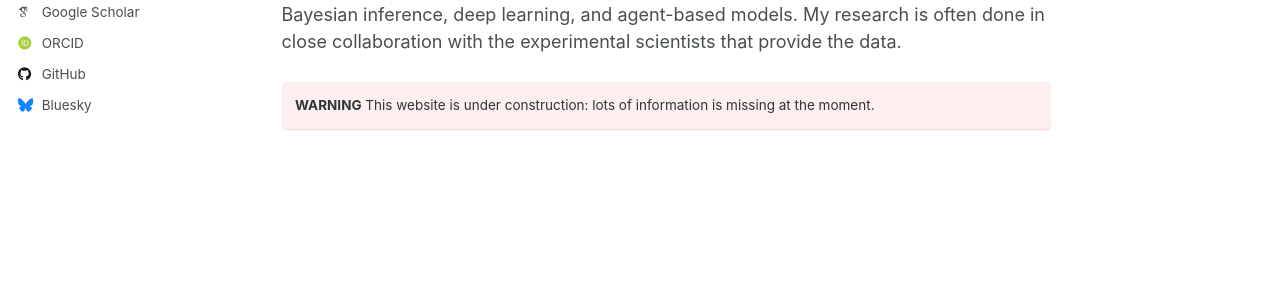
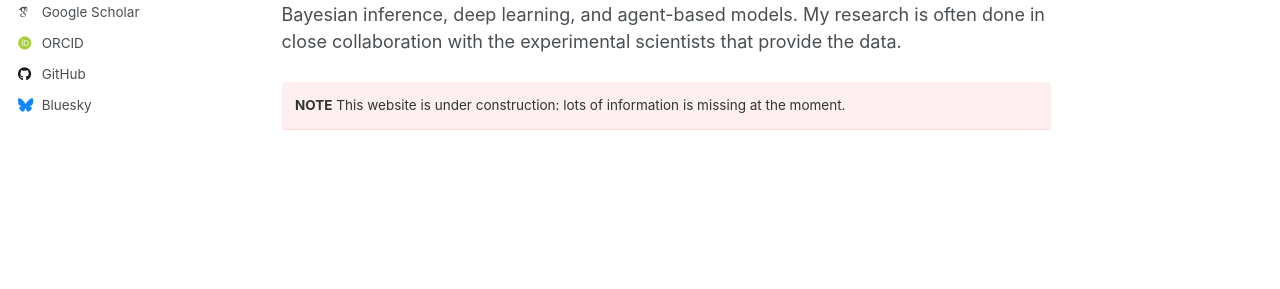
Before and after one commit to chvandorp/chvandorp.github.io, a Jekyll site: the page built from _pages/about.md, in a window 1280 px wide and 998 px high. Shown: the part 461-750 px from the top of the window. Built offline with Jekyll 4.4.1, drawn with Linux system fonts in a browser that asks for light colours; some web fonts are replaced.

```diff
--- a/_pages/about.md
+++ b/_pages/about.md
@@ -14,7 +14,7 @@
 I enjoy using a variety of modeling techniques such as stochastic modeling, Bayesian inference, deep learning, and agent-based models. My research is often done in close collaboration with the experimental scientists that provide the data.
 
 {% capture notice-text %}
-**WARNING** This website is under construction: lots of information is missing at the moment.
+**NOTE** This website is under construction: lots of information is missing at the moment.
 {% endcapture %}
 
 <div class="notice--danger">
```
Also changed, not shown: _pages/research.md (+3 -0 lines), 1 other file.
